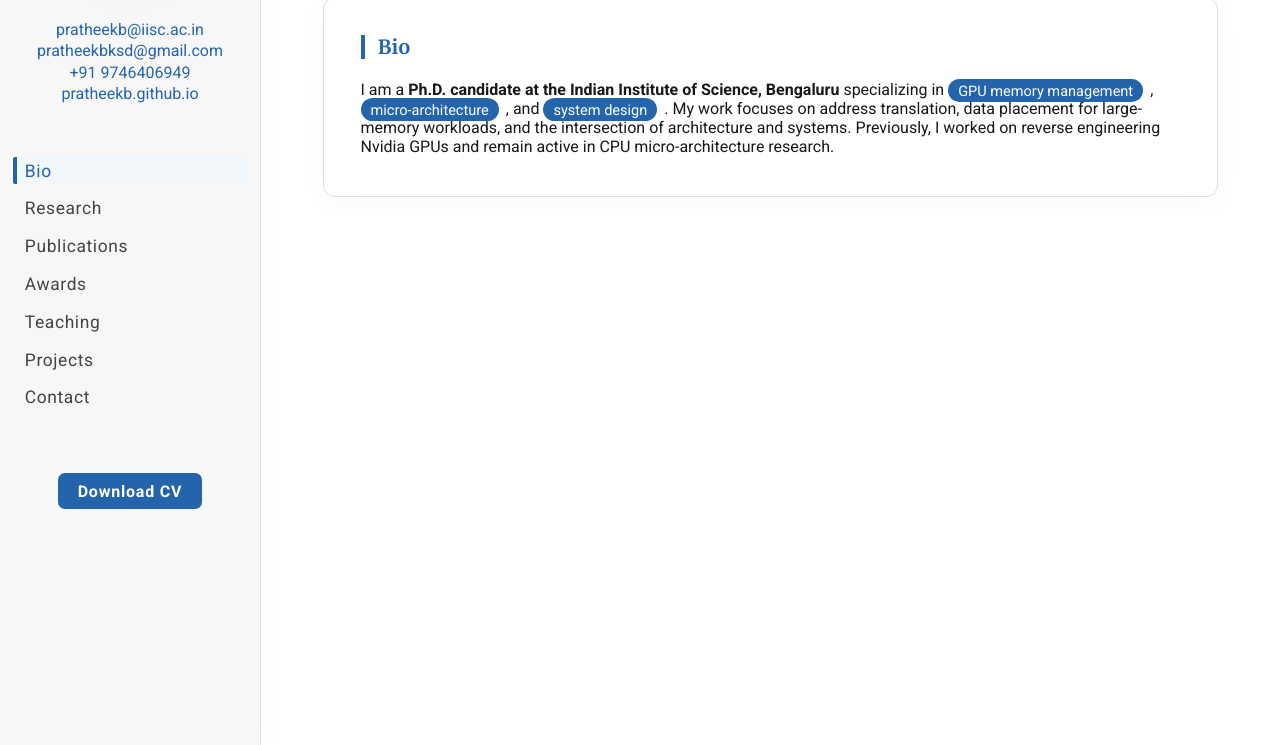
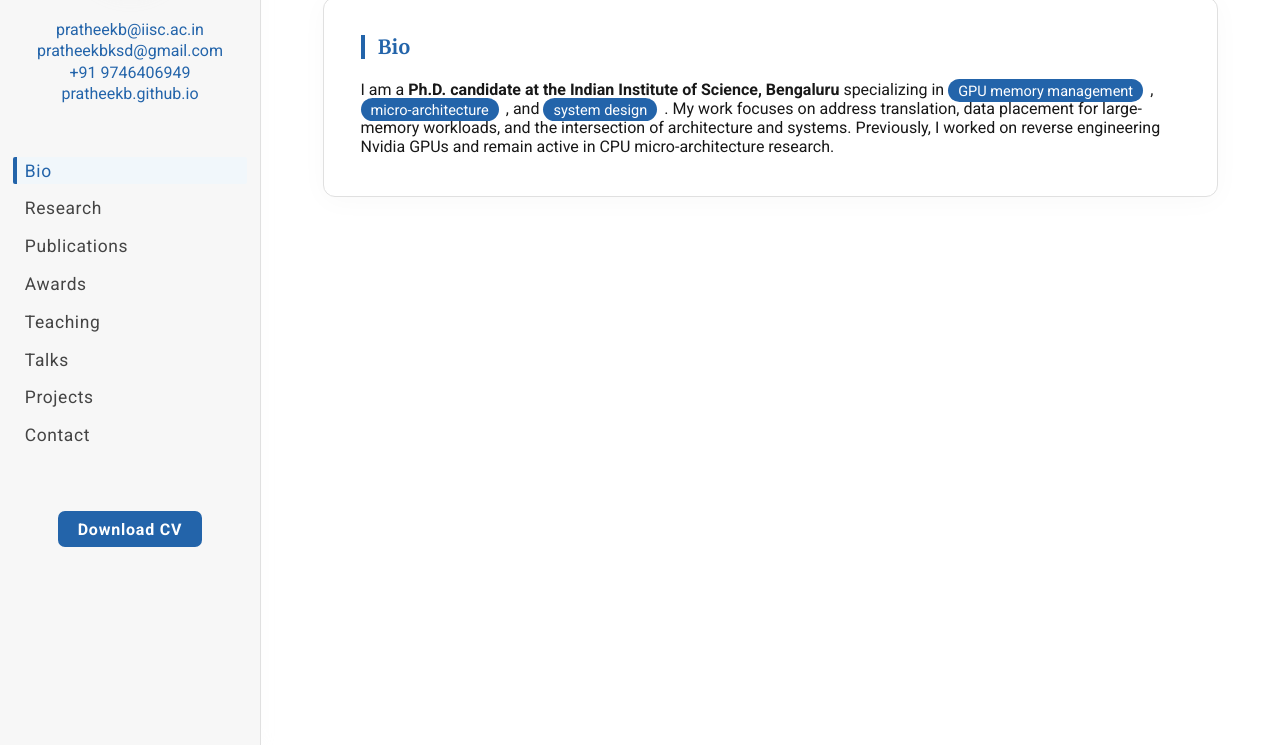
Before and after one commit to PratheekB/pratheekb.github.io, a Jekyll site: the page index.html, which Jekyll copies as it is, in a window 1280 px wide, cut to the strip 155-900 px from the top of the page. Built offline with Jekyll 4.4.1, drawn with Linux system fonts in a browser that asks for light colours.

Commit message:
Update index.html

```diff
--- a/index.html
+++ b/index.html
@@ -12,7 +12,6 @@
       --header-dark: #181818;
       --blue: #2364aa;
       --blue-light: #a2bce0;
-      --accent: #2364aa;
       --text-main: #181818;
       --text-fade: #444;
       --tag-bg: #2364aa;
@@ -33,7 +32,7 @@
     }
     .sidebar .profile-photo {
       width: 108px; height: 108px; border-radius: 50%; object-fit: cover;
-      margin-bottom: 1.3em; background: #f2f2f2; border: 4px solid var(--accent);
+      margin-bottom: 1.3em; background: #f2f2f2; border: 4px solid var(--blue);
       box-shadow:0 3px 18px #cacaca10;
     }
     .sidebar .contact-block {
@@ -150,6 +149,7 @@
       <a href="#" onclick="showSection(event, 'publications')">Publications</a>
       <a href="#" onclick="showSection(event, 'awards')">Awards</a>
       <a href="#" onclick="showSection(event, 'teaching')">Teaching</a>
+      <a href="#" onclick="showSection(event, 'talks')">Talks</a>
       <a href="#" onclick="showSection(event, 'projects')">Projects</a>
       <a href="#" onclick="showSection(event, 'contact')">Contact</a>
     </nav>
@@ -212,7 +212,7 @@
           Ajay Nayak, Pratheek B., Vinod Ganapathy, Arkaprava Basu
         </li>
       </ul>
-      <p style="color:#888;font-size:.98em;margin-top:2em;">If you have your PDFs hosted elsewhere, simply replace the links above with the correct URLs.</p>
+      <p style="color:#888;font-size:.98em;margin-top:2em;">Replace links above with your publication URLs or PDFs.</p>
     </div>
     <!-- AWARDS -->
     <div class="section" id="awards" style="display:none;">
@@ -231,7 +231,10 @@
         <li>Mentored M.Tech students on UVM/multi-tenancy in GPUs</li>
         <li>Shadow PC: EuroSys 2025 | Sub-reviewer: HPCA 2025, TDSC 2022</li>
       </ul>
-      <div class="section-title" style="margin-top:1.6em;">Invited Talks</div>
+    </div>
+    <!-- TALKS -->
+    <div class="section" id="talks" style="display:none;">
+      <div class="section-title">Invited Talks</div>
       <ul>
         <li>Improving GPU memory management (Intel, Bengaluru)</li>
         <li>Reverse engineering NVIDIA GPU TLBs (IIT Bombay)</li>
```
